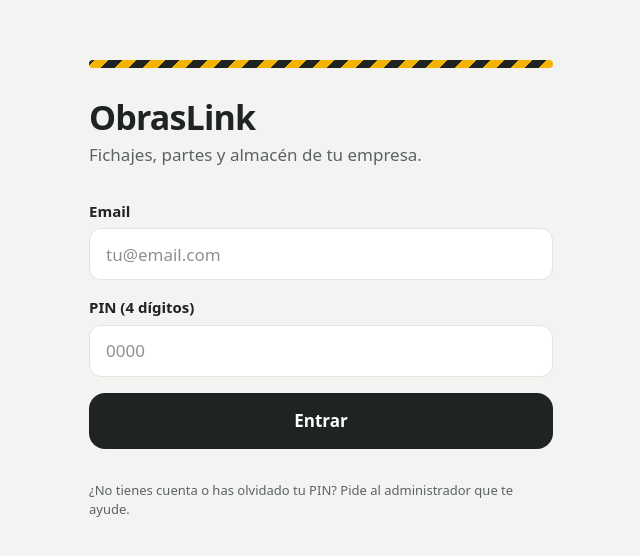
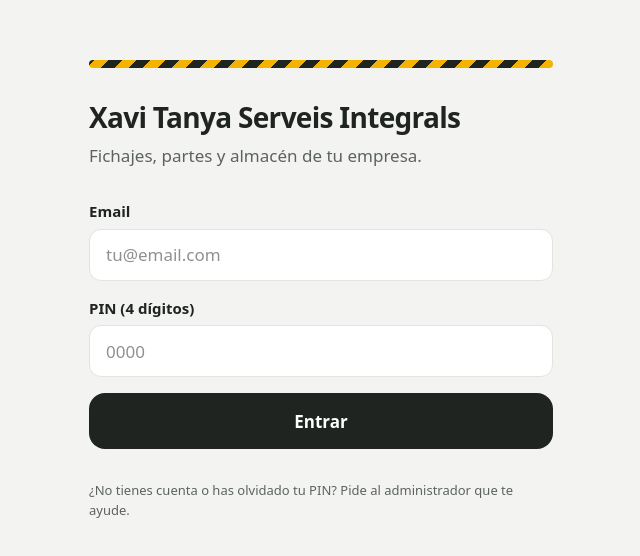
Before and after one commit to tamastudios/xavitanya, a React (Vite) app in the folder obraslink/obraslink/: page /login in a window 1280 px wide. Shown: the part 110-666 px from the top of the page, without its empty margins (319-959 px from the left). Built offline with nearby package versions, Linux system fonts and the light colour scheme; no server answers.

Commit message:
Rename app from ObrasLink to Xavi Tanya Serveis Integrals

```diff
--- a/obraslink/obraslink/index.html
+++ b/obraslink/obraslink/index.html
@@ -7,9 +7,9 @@
     <meta name="apple-mobile-web-app-capable" content="yes" />
     <meta name="apple-mobile-web-app-status-bar-style" content="default" />
     <link rel="apple-touch-icon" href="/apple-touch-icon.png" />
-    <meta name="description" content="ObrasLink · Fichajes, partes diarios, almacén y obras para tu empresa de reformas" />
+    <meta name="description" content="Xavi Tanya Serveis Integrals · Fichajes, partes diarios, almacén y obras" />
     <meta name="robots" content="noindex, nofollow" />
-    <title>ObrasLink</title>
+    <title>Xavi Tanya Serveis Integrals</title>
   </head>
   <body>
     <div id="root"></div>
--- a/obraslink/obraslink/src/pages/Factura.jsx
+++ b/obraslink/obraslink/src/pages/Factura.jsx
@@ -107,7 +107,7 @@ export default function Factura() {
       if (y > 280) { doc.addPage(); y = 20 }
     }
     doc.setFontSize(8)
-    doc.text('Documento borrador generado con ObrasLink. No es una factura legal certificada.', 15, 290)
+    doc.text('Documento borrador generado con Xavi Tanya Serveis Integrals. No es una factura legal certificada.', 15, 290)
     doc.save(`parte_mensual_${month}.pdf`)
     if (invoice) await supabase.from('invoices').update({ status: invoice.status === 'aprobado' ? 'exportado' : invoice.status }).eq('id', invoice.id)
   }
--- a/obraslink/obraslink/src/pages/Login.jsx
+++ b/obraslink/obraslink/src/pages/Login.jsx
@@ -20,7 +20,7 @@ export default function Login() {
   return (
     <div className="min-h-dvh flex flex-col justify-center max-w-lg mx-auto px-6">
       <div className="franjas h-2 rounded-full mb-8" />
-      <h1 className="text-[34px] font-extrabold tracking-tight leading-none">ObrasLink</h1>
+      <h1 className="text-[28px] font-extrabold tracking-tight leading-tight">Xavi Tanya Serveis Integrals</h1>
       <p className="text-humo mt-2 mb-8 text-[17px]">Fichajes, partes y almacén de tu empresa.</p>
 
       <form onSubmit={signIn}>
--- a/obraslink/obraslink/src/pages/Perfil.jsx
+++ b/obraslink/obraslink/src/pages/Perfil.jsx
@@ -102,7 +102,7 @@ export default function Perfil() {
         </Card>
 
         <Button variant="ghost" onClick={signOut}>Cerrar sesión</Button>
-        <p className="text-humo text-[12px] text-center pb-2">ObrasLink · versión MVP 0.1</p>
+        <p className="text-humo text-[12px] text-center pb-2">Xavi Tanya Serveis Integrals · versión MVP 0.1</p>
       </div>
     </div>
   )
--- a/obraslink/obraslink/vite.config.js
+++ b/obraslink/obraslink/vite.config.js
@@ -12,8 +12,8 @@ export default defineConfig({
       registerType: 'autoUpdate',
       includeAssets: ['apple-touch-icon.png'],
       manifest: {
-        name: 'ObrasLink · Gestión de obras',
-        short_name: 'ObrasLink',
+        name: 'Xavi Tanya Serveis Integrals',
+        short_name: 'Xavi Tanya',
         description: 'Fichajes, partes diarios, almacén y obras para tu empresa de reformas',
         lang: 'es',
         start_url: '/',
```
Also changed, not shown: 1 other file (tests, documents, lock files or other folders).
